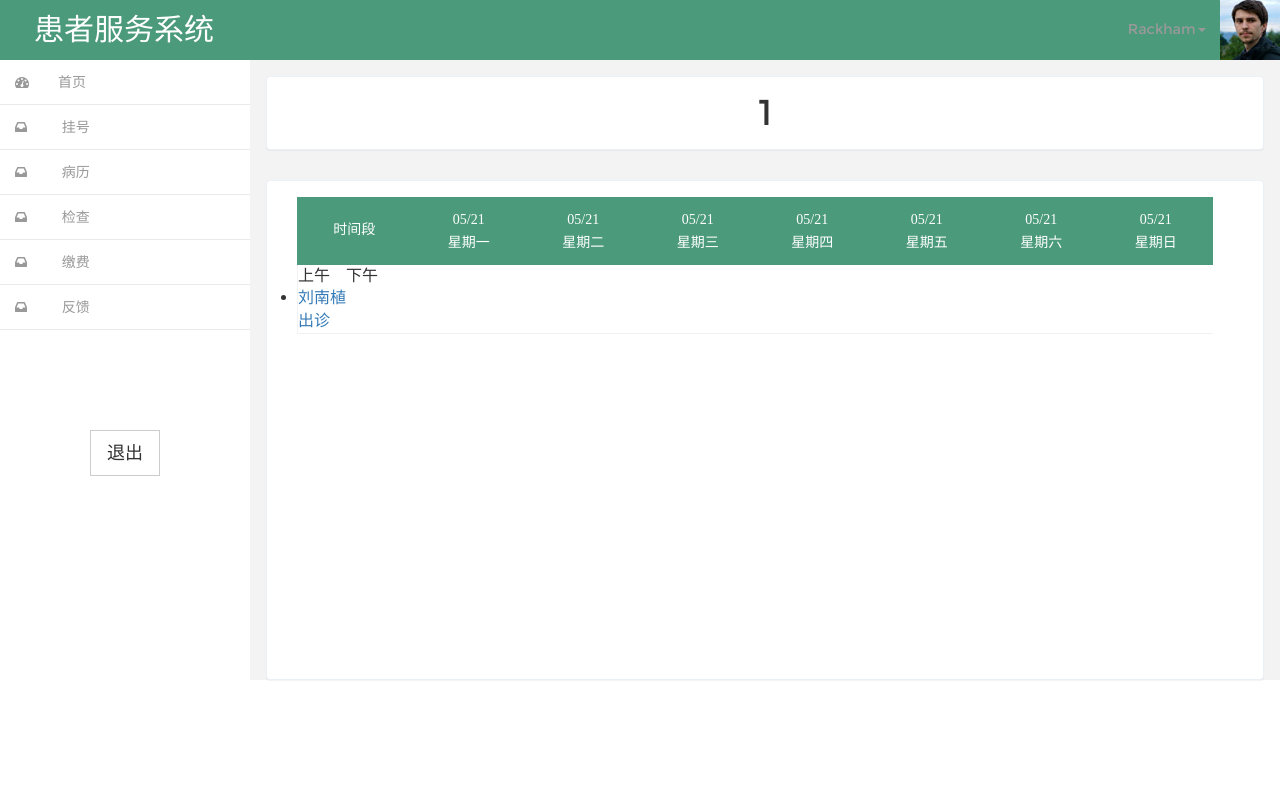
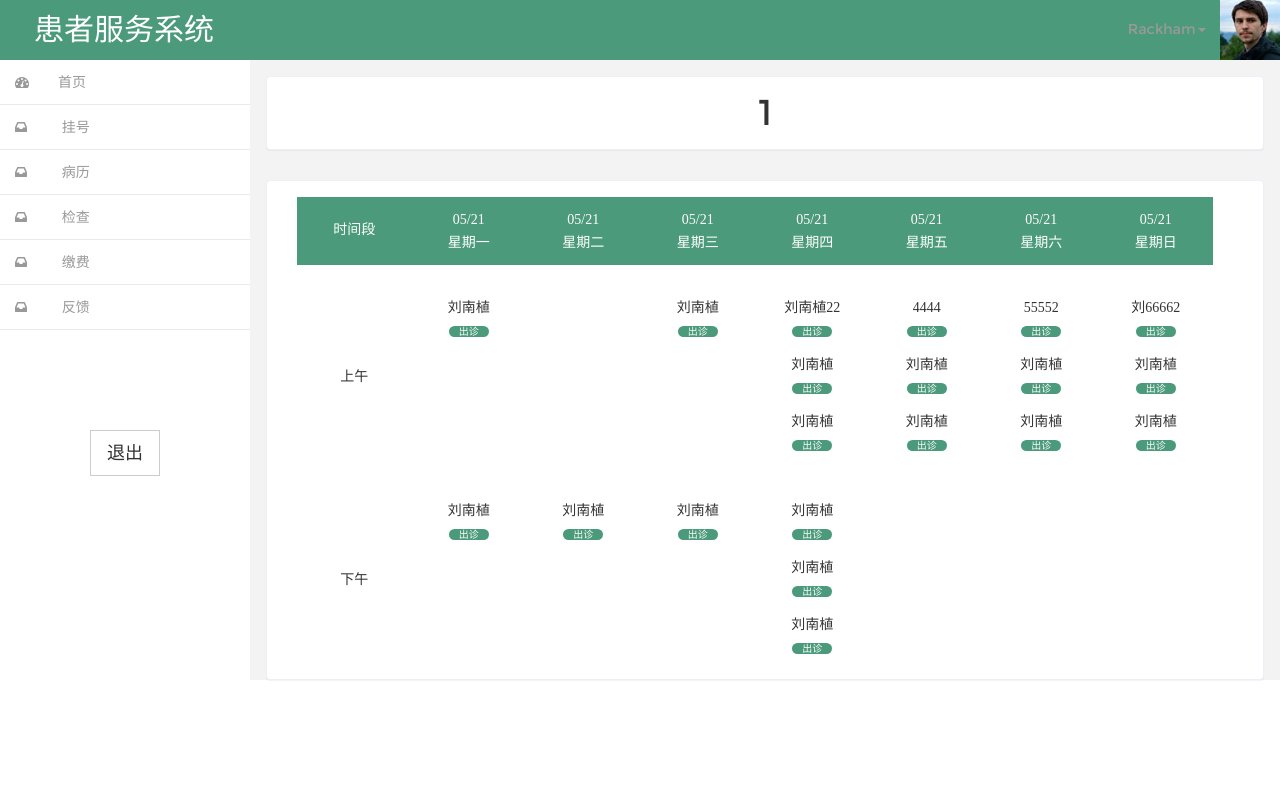
Before and after one commit to tttccc112/hospital, a Django app: page /patient/register2/1/1 in a window 1280 px wide. Run offline with Django 3.2, Linux system fonts and the light colour scheme; some libraries are stand-ins or nearby versions.

```diff
--- a/patient/urls.py
+++ b/patient/urls.py
@@ -22,5 +22,6 @@ urlpatterns = [
     url(r'^register/(\w+)', views.Register.as_view()),
 
     url(r'^register2/(\w+)/(\w+)', views.Register2.as_view()),
+    url(r'^register3/(\w+)/(\w+)/(\w+)', views.Register3.as_view()),
     url(r'^feedback/(\w+)', views.Feedback.as_view()),
 ]
--- a/patient/views.py
+++ b/patient/views.py
@@ -166,7 +166,6 @@ class Register(View):
 # 挂号系统2
 class Register2(View):
     def get(self,request,pat,out_pat):
-        print(out_pat)
         # 接口处
         # 输入一个科室 返回本日及七天后的该科室医生排班信息
         datetime.datetime.now().strftime('%m-%d-%w')
@@ -185,3 +184,25 @@ class Register2(View):
             return render(request, 'patient/case_history.html')
         else:
             return render(request, 'patient/case_history.html')
+
+# 挂号系统3
+class Register3(View):
+    def get(self,request,pat,department,doc):
+        # 接口处
+        # 输入医生id得到医生姓名，科室，职称的字典
+        dic={'doc_docname':'谢谢谢','doc_title':'副主任医师','doc_dep':'德国骨科'}
+        return render(request, 'patient/register3.html',dic)
+
+    def post(self,request,pat):
+        print(request.user)
+        print(request.path)
+        pid = request.POST.get('patient_id', None)
+        pname = request.POST.get('patient_name', None)
+        pbirth = request.POST.get('patient_birthday', None)
+
+        repeat_pwd = request.POST.get('repeat_pwd', None)
+        patient_pwd = request.POST.get('patient_pwd', None)
+        if patient_pwd==repeat_pwd:
+            return render(request, 'patient/case_history.html')
+        else:
+            return render(request, 'patient/case_history.html')
--- a/static/css/register_btn.css
+++ b/static/css/register_btn.css
@@ -54,20 +54,71 @@
     width: calc(100% / 8);
 }
 
+.outpatient_blank {
+    width: 100%;
+    background-color: #fff;
+    background-size: 100% 100%;
+    display: flex;
+    flex-wrap: nowrap;
+    font-size: 14px;
+    color: #333;
+    line-height: 23px;
+    text-align: center;
+    padding: 11px 0;
+    font-family: "Microsoft YaHei";
+}
+
+.outpatient_blank li {
+    width: calc(100% / 8);
+    border-left: #555555;
+}
+
+.outpatient_blank li :hover {
+    text-decoration: none;
+}
+
+.outpatient_blank p {
+    color: #333;
+    margin-top: 10px;
+}
+
 .outpatient_content {
     width: 100%;
-    /* padding-left: 12.5%; */
-    position: relative;
-    border-left: 1px solid #f2f2f2;
-    border-bottom: 1px solid #f2f2f2;
+    height: 68px;
+    background-size: 100% 100%;
     display: flex;
+    flex-wrap: nowrap;
+    font-size: 14px;
+    color: #333;
+    line-height: 23px;
+    text-align: center;
+    padding: 11px 0;
+    font-family: "Microsoft YaHei";
+}
+
+.outpatient_content li {
+    width: calc(100% / 8);
 }
 
 .outpatient_doctor {
-    width: 100%;
-    /* padding-left: 12.5%; */
-    position: relative;
-    border-left: 1px solid #f2f2f2;
-    border-bottom: 1px solid #f2f2f2;
+    /* position: absolute; */
+    width: 12.5%;
+    text-align: center;
+    left: 0;
+    top: 50%;
+    /* transform: translateY(-50%); */
+    color: #333;
+    font-size: 14px;
     display: flex;
+    align-items: center;
+    justify-content: center;
 }
+
+.zhuyuanqu {
+    font-size: 10px;
+    color: #fff;
+    padding-left: 10px;
+    padding-right: 10px;
+    background-color: #4b9a7b!important;
+    border-radius: 1rem 1rem 1rem 1rem;
+}
--- a/templates/patient/register2.html
+++ b/templates/patient/register2.html
@@ -65,24 +65,124 @@
             <p>05/21{{date7}}<br> 星期日 {{week7}}</p>
         </li>
     </ul>
+    <div>
+        <ul class="outpatient_blank" style="list-style:none;margin-top: 10px;">
+            <p class="outpatient_doctor">
+                上午
+            </p>
+            <li>
+                <a onclick="guahao('刘南植')">
+                    <p>刘南植</p><span class="zhuyuanqu">出诊</span>
 
-    <div class="outpatient_content">
-        <div class="patient_doctor">
-            <p>上午</p>
-            <ul>
+                </a>
+            </li>
+            <li>
+
+
+            </li>
+            <li>
+                <a href="./outpatient_doctor.html?codenum=100176">
+                    <p>刘南植</p><span class="zhuyuanqu">出诊</span>
+
+                </a>
+            </li>
+            <li>
+                <a href="./outpatient_doctor.html?codenum=100176">
+                    <p>刘南植22</p><span class="zhuyuanqu">出诊</span>
+
+                </a>
+                <a href="./outpatient_doctor.html?codenum=100176">
+                    <p>刘南植</p><span class="zhuyuanqu">出诊</span>
+
+                </a>
+                <a href="./outpatient_doctor.html?codenum=100176">
+                    <p>刘南植</p><span class="zhuyuanqu">出诊</span>
+
+                </a>
+            </li>
+            <li>
+                <a href="./outpatient_doctor.html?codenum=100176">
+                    <p>4444</p><span class="zhuyuanqu">出诊</span>
+
+                </a>
+                <a href="./outpatient_doctor.html?codenum=100176">
+                    <p>刘南植</p><span class="zhuyuanqu">出诊</span>
+
+                </a>
+                <a href="./outpatient_doctor.html?codenum=100176">
+                    <p>刘南植</p><span class="zhuyuanqu">出诊</span>
+
+                </a>
+            </li>
+            <li>
+                <a href="./outpatient_doctor.html?codenum=100176">
+                    <p>55552</p><span class="zhuyuanqu">出诊</span>
+
+                </a>
+                <a href="./outpatient_doctor.html?codenum=100176">
+                    <p>刘南植</p><span class="zhuyuanqu">出诊</span>
+
+                </a>
+                <a href="./outpatient_doctor.html?codenum=100176">
+                    <p>刘南植</p><span class="zhuyuanqu">出诊</span>
+
+                </a>
                 <li>
+                    <a href="./outpatient_doctor.html?codenum=100176">
+                        <p>刘66662</p><span class="zhuyuanqu">出诊</span>
+
+                    </a>
+                    <a href="./outpatient_doctor.html?codenum=100176">
+                        <p>刘南植</p><span class="zhuyuanqu">出诊</span>
+
+                    </a>
                     <a href="./outpatient_doctor.html?codenum=100176">
                         <p>刘南植</p><span class="zhuyuanqu">出诊</span>
 
                     </a>
                 </li>
-            </ul>
-        </div>
-        <div class="patient_doctor">
-            <p>下午</p>
-        </div>
+            </li>
+        </ul>
     </div>
+    <div>
+        <ul class="outpatient_blank" style="list-style:none;margin-top: 10px;">
+            <p class="outpatient_doctor">
+                下午
+            </p>
+            <li>
+                <a href="./outpatient_doctor.html?codenum=100176">
+                    <p>刘南植</p><span class="zhuyuanqu">出诊</span>
 
+                </a>
+            </li>
+            <li>
+                <a href="./outpatient_doctor.html?codenum=100176">
+                    <p>刘南植</p><span class="zhuyuanqu">出诊</span>
+
+                </a>
+            </li>
+            <li>
+                <a href="./outpatient_doctor.html?codenum=100176">
+                    <p>刘南植</p><span class="zhuyuanqu">出诊</span>
+
+                </a>
+            </li>
+            <li>
+                <a href="./outpatient_doctor.html?codenum=100176">
+                    <p>刘南植</p><span class="zhuyuanqu">出诊</span>
+
+                </a>
+                <a href="./outpatient_doctor.html?codenum=100176">
+                    <p>刘南植</p><span class="zhuyuanqu">出诊</span>
+
+                </a>
+                <a href="./outpatient_doctor.html?codenum=100176">
+                    <p>刘南植</p><span class="zhuyuanqu">出诊</span>
+
+                </a>
+            </li>
+        </ul>
+    </div>
 </div>
 
 <!--//banner-->
@@ -96,6 +196,12 @@
         var patient = window.location.href.split('/')[5]
         location.href = 'http://127.0.0.1:8000/patient/register2/' + patient + '/' + department + '/'
     }
+
+    function guahao(doctor) {
+        var department = window.location.href.split('/')[6]
+        var patient = window.location.href.split('/')[5]
+        location.href = 'http://127.0.0.1:8000/patient/register3/' + patient + '/' + department + '/' + doctor + '/'
+    }
 </script>
 
 
```
Also changed, not shown: templates/patient/case_history.html (+20 -4 lines), templates/patient/register3.html (added, +60 -0 lines), README.md.
